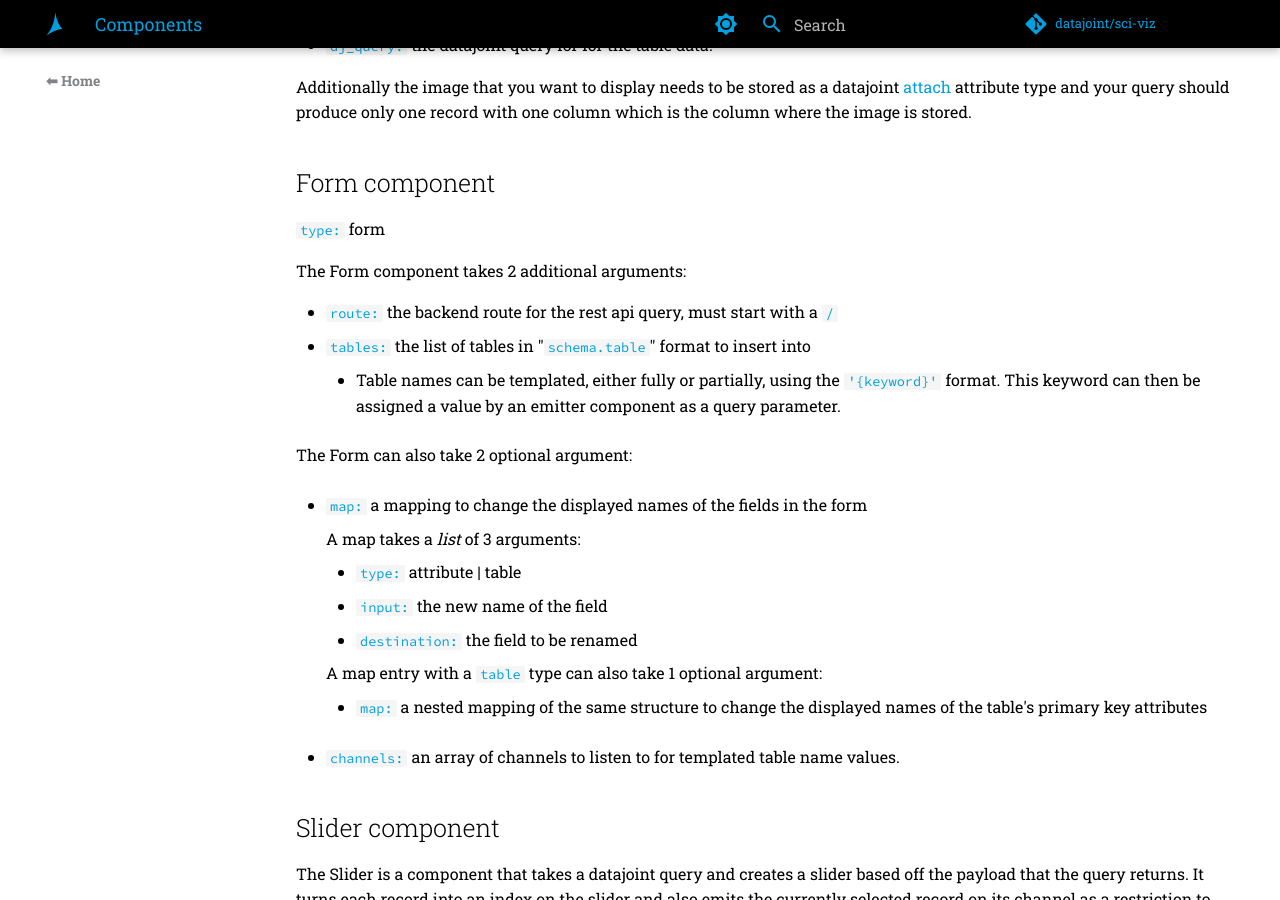
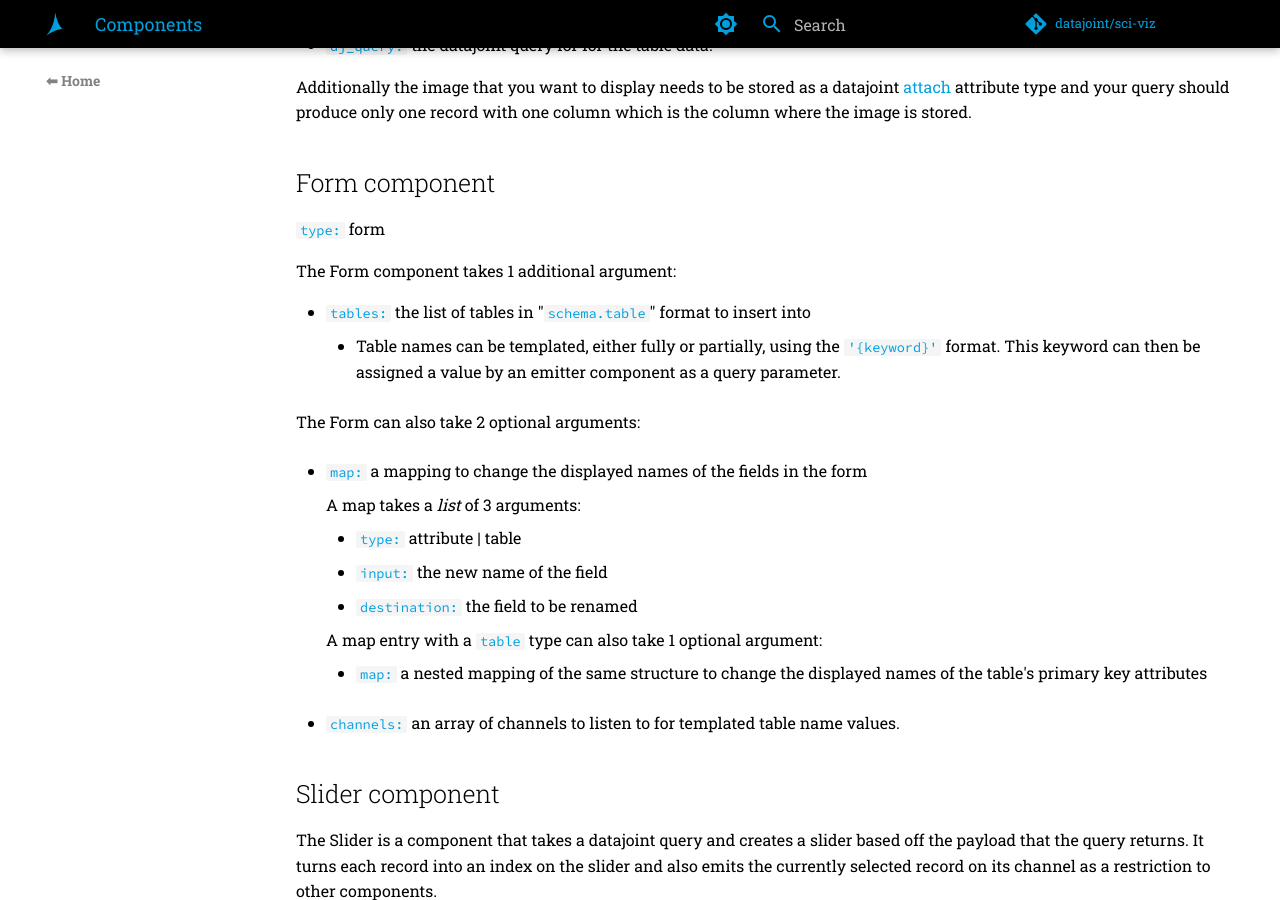
Before and after one commit to datajoint/sci-viz, an MkDocs documentation site: the page built from docs/src/concepts/components.md, in a window 1280 px wide and 900 px high, scrolled down 2354 px. Built offline with MkDocs 1.6.1 and Material for MkDocs 9.7.7, drawn with Linux system fonts in a browser that asks for light colours; comment, search, counter and statistics services are not loaded; the version menu is left out.

Commit message:
fix form doc entry

```diff
--- a/docs/src/concepts/components.md
+++ b/docs/src/concepts/components.md
@@ -93,13 +93,12 @@ Additionally the image that you want to display needs to be stored as a datajoin
 
 `type:` form
 
-The Form component takes 2 additional arguments:
+The Form component takes 1 additional argument:
 
-- `route:` the backend route for the rest api query, must start with a `/`
 - `tables:` the list of tables in "`schema.table`" format to insert into
   - Table names can be templated, either fully or partially, using the `'{keyword}'` format. This keyword can then be assigned a value by an emitter component as a query parameter.
 
-The Form can also take 2 optional argument:
+The Form can also take 2 optional arguments:
 
 - `map:` a mapping to change the displayed names of the fields in the form
 
```
